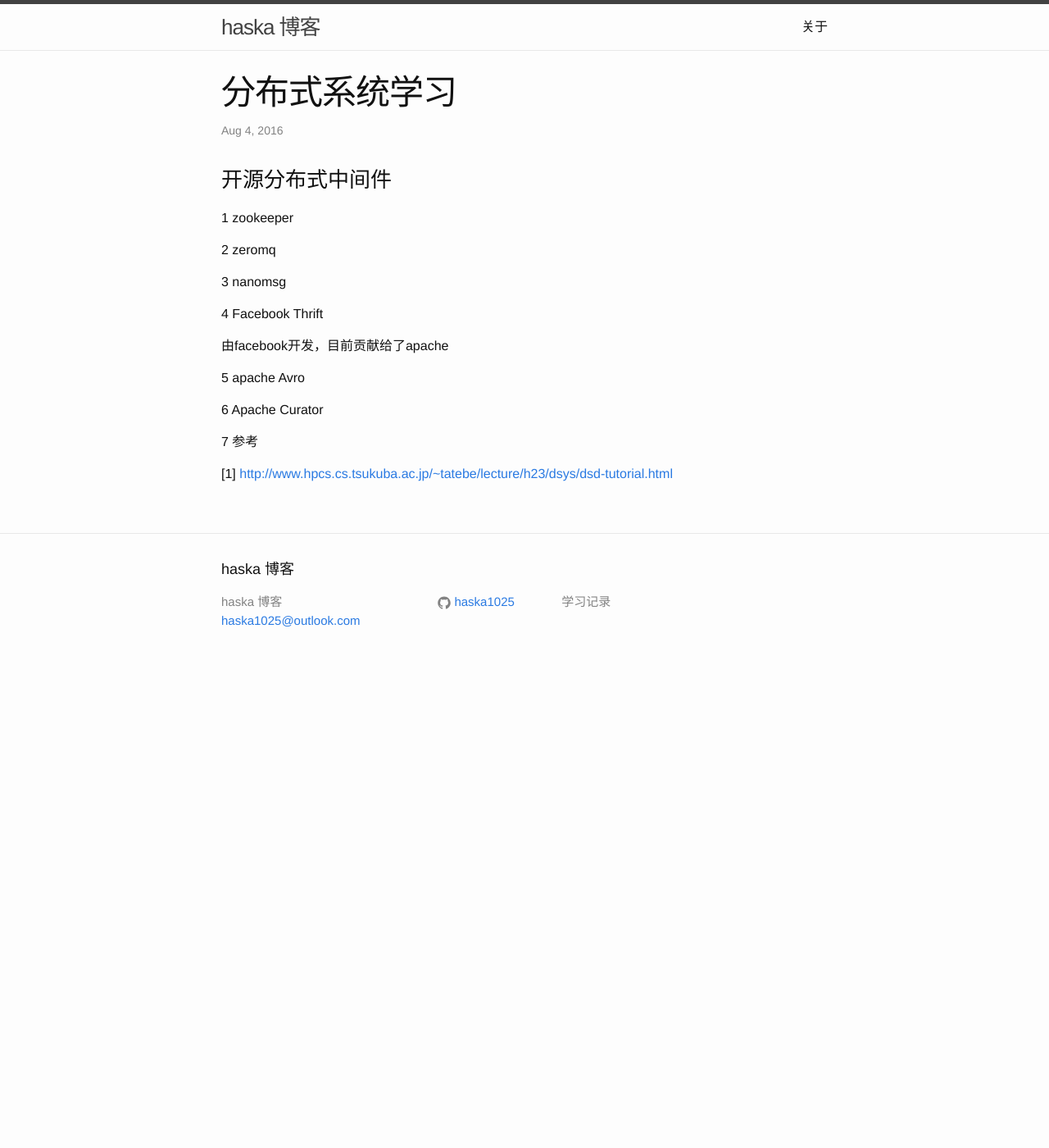
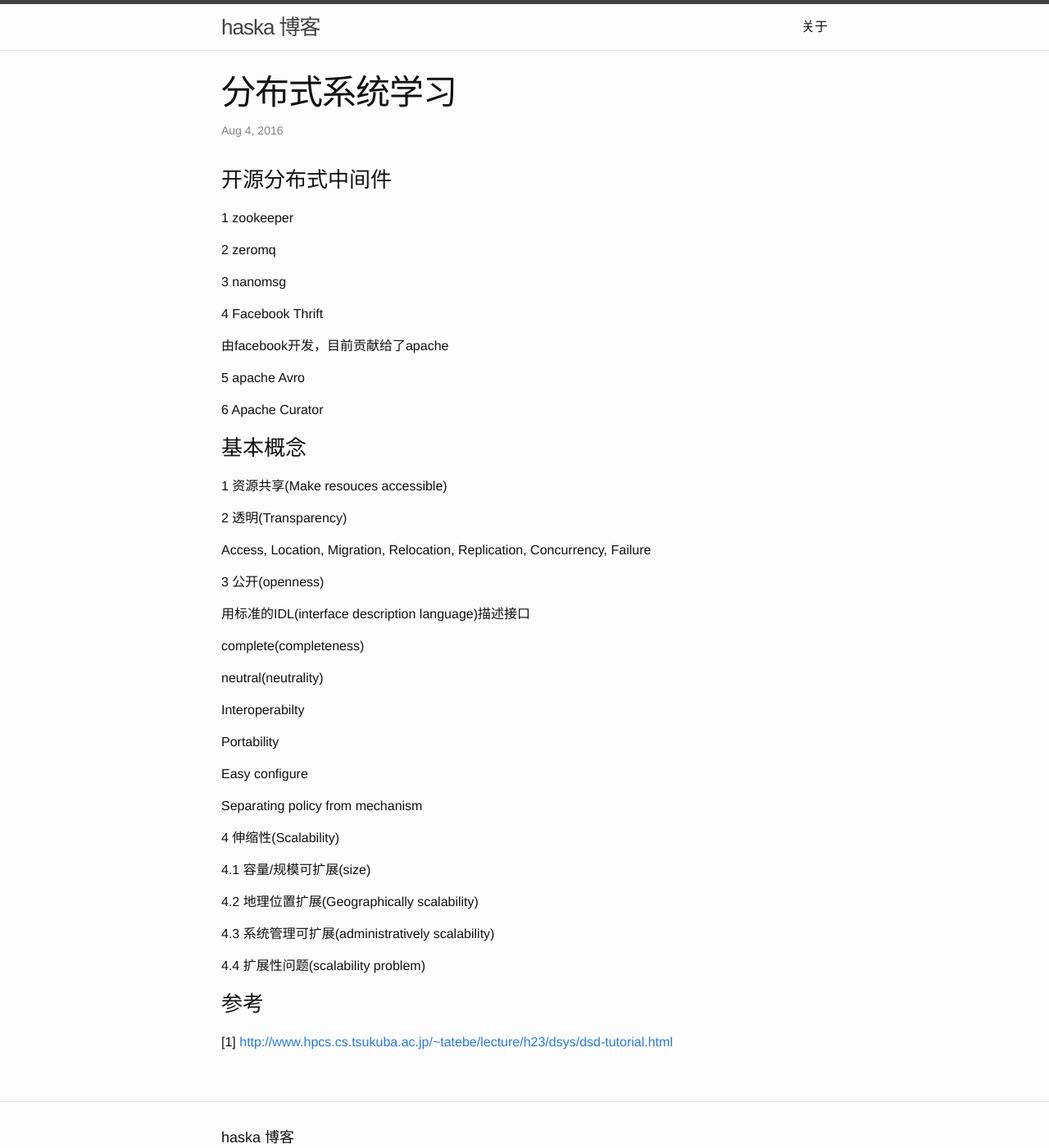
Before and after one commit to haska1025/haska1025.github.io, a Jekyll site: the page built from _posts/2016-08-04-study_distribted_system.md, in a window 1280 px wide and 1400 px high. Shown: the whole window at 82% size. Built offline with Jekyll 4.4.1, drawn with Linux system fonts in a browser that asks for light colours.

Commit message:
Update 2016-08-04-study_distribted_system.md

```diff
--- a/_posts/2016-08-04-study_distribted_system.md
+++ b/_posts/2016-08-04-study_distribted_system.md
@@ -20,6 +20,41 @@ categories: distributed system
 
 6 Apache Curator
 
-7 参考
+### 基本概念
+1 资源共享(Make resouces accessible)
+
+2 透明(Transparency)
+
+Access, Location, Migration, Relocation, Replication, Concurrency, Failure
+
+3 公开(openness)
+
+用标准的IDL(interface description language)描述接口
+
+complete(completeness)
+
+neutral(neutrality)
+
+Interoperabilty
+
+Portability
+
+Easy configure
+
+Separating policy from mechanism
+
+4 伸缩性(Scalability)
+
+4.1 容量/规模可扩展(size)
+
+4.2 地理位置扩展(Geographically scalability)
+
+4.3 系统管理可扩展(administratively scalability)
+
+4.4 扩展性问题(scalability problem)
+
+
+
+### 参考
 
 [1] <http://www.hpcs.cs.tsukuba.ac.jp/~tatebe/lecture/h23/dsys/dsd-tutorial.html>
```
